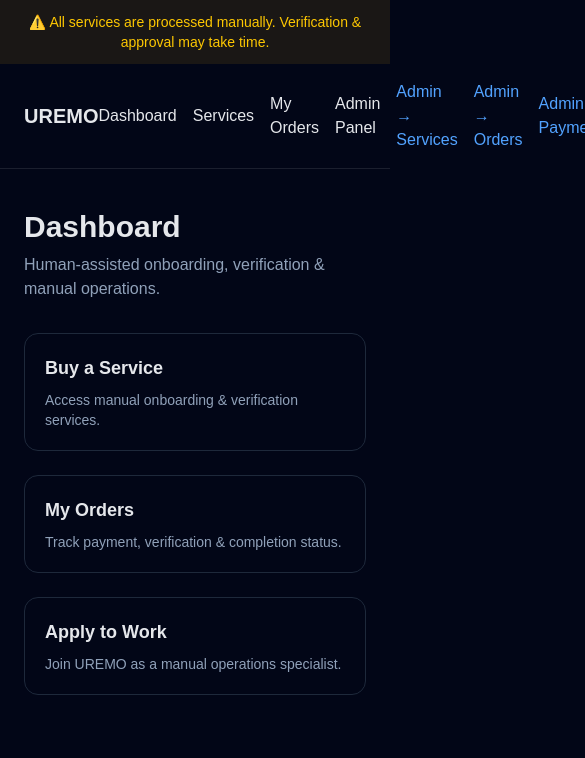
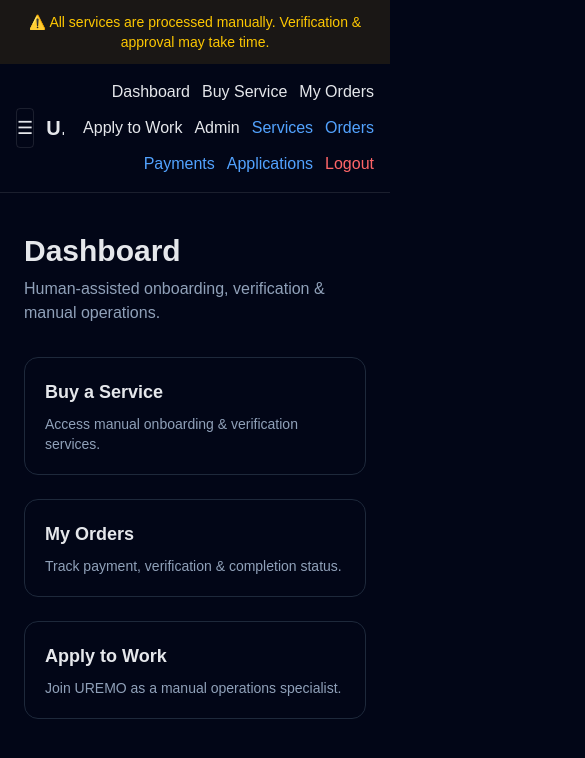
Before and after one commit to sajalnew01/uremo-frontend, a Next.js app: page /dashboard in a window 390 px wide. Shown: the top 758 px of the page, 585 px wide, since content can reach past the window. Built offline with nearby package versions, Linux system fonts and the light colour scheme; sample sign-in values are in the browser's storage.

Commit message:
fix(ui): responsive layout, navbar auth gating, clickable dashboard, resume raw upload

```diff
--- a/app/admin/applications/page.tsx
+++ b/app/admin/applications/page.tsx
@@ -12,6 +12,8 @@ interface Application {
   };
   message?: string;
   resumeUrl: string;
+  resumeOriginalName?: string;
+  resumeMimeType?: string;
   status: "pending" | "approved" | "rejected";
   createdAt: string;
 }
@@ -119,9 +121,10 @@ export default function AdminApplicationsPage() {
                   href={app.resumeUrl}
                   target="_blank"
                   rel="noopener noreferrer"
+                  download={app.resumeOriginalName}
                   className="text-[#3B82F6] underline text-sm"
                 >
-                  📄 View Resume
+                  📄 Open / Download Resume
                 </a>
               </div>
 
--- a/app/dashboard/page.tsx
+++ b/app/dashboard/page.tsx
@@ -1,3 +1,5 @@
+import Link from "next/link";
+
 export default function Dashboard() {
   return (
     <div className="max-w-6xl mx-auto px-6 py-10">
@@ -7,26 +9,32 @@ export default function Dashboard() {
       </p>
 
       <div className="grid md:grid-cols-3 gap-6">
-        <div className="card">
+        <Link href="/buy-service" className="block">
+          <div className="card cursor-pointer hover:border-white/20 transition pointer-events-auto">
             <h3 className="font-semibold text-lg">Buy a Service</h3>
             <p className="text-sm text-slate-400 mt-2">
               Access manual onboarding & verification services.
             </p>
           </div>
+        </Link>
 
-        <div className="card">
+        <Link href="/orders" className="block">
+          <div className="card cursor-pointer hover:border-white/20 transition pointer-events-auto">
             <h3 className="font-semibold text-lg">My Orders</h3>
             <p className="text-sm text-slate-400 mt-2">
               Track payment, verification & completion status.
             </p>
           </div>
+        </Link>
 
-        <div className="card">
+        <Link href="/apply-to-work" className="block">
+          <div className="card cursor-pointer hover:border-white/20 transition pointer-events-auto">
             <h3 className="font-semibold text-lg">Apply to Work</h3>
             <p className="text-sm text-slate-400 mt-2">
               Join UREMO as a manual operations specialist.
             </p>
           </div>
+        </Link>
       </div>
     </div>
   );
--- a/app/layout.tsx
+++ b/app/layout.tsx
@@ -4,6 +4,7 @@ import "./globals.css";
 import Navbar from "@/components/Navbar";
 import Sidebar from "@/components/Sidebar";
 import StatusBanner from "@/components/StatusBanner";
+import { SidebarProvider } from "@/components/SidebarContext";
 
 const geistSans = Geist({
   variable: "--font-geist-sans",
@@ -28,12 +29,14 @@ export default function RootLayout({
   return (
     <html lang="en">
       <body className="bg-black text-white">
+        <SidebarProvider>
           <StatusBanner />
           <Navbar />
           <div className="flex min-h-[calc(100vh-56px)] relative">
             <Sidebar />
             <main className="flex-1 relative z-10">{children}</main>
           </div>
+        </SidebarProvider>
       </body>
     </html>
   );
--- a/components/Navbar.tsx
+++ b/components/Navbar.tsx
@@ -2,9 +2,11 @@
 
 import Link from "next/link";
 import { useAuth } from "@/hooks/useAuth";
+import { useSidebar } from "@/components/SidebarContext";
 
 export default function Navbar() {
-  const { ready, isLoggedIn, isAdmin, logout } = useAuth();
+  const { ready, user, isAuthenticated, logout } = useAuth();
+  const { toggle } = useSidebar();
 
   if (!ready) {
     return (
@@ -15,57 +17,66 @@ export default function Navbar() {
   }
 
   return (
-    <nav className="relative z-[9999] pointer-events-auto flex justify-between items-center px-6 py-4 border-b border-white/10">
-      <Link href="/" className="text-xl font-bold">
+    <nav className="relative z-[9999] pointer-events-auto flex justify-between items-center px-4 md:px-6 py-4 border-b border-white/10">
+      <div className="flex items-center gap-3 min-w-0">
+        {isAuthenticated && (
+          <button
+            type="button"
+            onClick={toggle}
+            className="md:hidden inline-flex items-center justify-center w-10 h-10 rounded border border-white/10 hover:border-white/20"
+            aria-label="Open menu"
+          >
+            <span className="text-lg">☰</span>
+          </button>
+        )}
+
+        <Link href="/" className="text-xl font-bold truncate">
           UREMO
         </Link>
-
-      <div className="flex gap-4 items-center">
-        {!isLoggedIn && (
+      </div>
+      <div className="flex gap-3 md:gap-4 items-center flex-wrap justify-end">
+        {!isAuthenticated && (
           <>
             <Link href="/login">Login</Link>
             <Link href="/signup">Sign Up</Link>
+            <Link href="/buy-service">Services</Link>
           </>
         )}
 
-        {isLoggedIn && (
+        {isAuthenticated && (
           <>
             <Link href="/dashboard">Dashboard</Link>
-            <Link href="/buy-service">Services</Link>
+            <Link href="/buy-service">Buy Service</Link>
             <Link href="/orders">My Orders</Link>
+            <Link href="/apply-to-work">Apply to Work</Link>
 
-            {isAdmin && (
+            {user?.role === "admin" && (
               <>
-                <Link href="/admin">Admin Panel</Link>
-                <div className="flex gap-4 items-center">
+                <Link href="/admin">Admin</Link>
                 <Link
                   href="/admin/services"
                   className="text-blue-400 hover:underline"
                 >
-                    Admin → Services
+                  Services
                 </Link>
-
                 <Link
                   href="/admin/orders"
                   className="text-blue-400 hover:underline"
                 >
-                    Admin → Orders
+                  Orders
                 </Link>
-
                 <Link
                   href="/admin/payments"
                   className="text-blue-400 hover:underline"
                 >
-                    Admin → Payments
+                  Payments
                 </Link>
-
                 <Link
                   href="/admin/applications"
                   className="text-blue-400 hover:underline"
                 >
-                    Admin → Applications
+                  Applications
                 </Link>
-                </div>
               </>
             )}
 
--- a/components/Sidebar.tsx
+++ b/components/Sidebar.tsx
@@ -1,17 +1,76 @@
+"use client";
+
 import Link from "next/link";
+import { useAuth } from "@/hooks/useAuth";
+import { useSidebar } from "@/components/SidebarContext";
+
+export default function Sidebar() {
+  const { isAuthenticated, user } = useAuth();
+  const { isOpen, close } = useSidebar();
+
+  if (!isAuthenticated) return null;
 
   const links = [
     { name: "Dashboard", href: "/dashboard" },
     { name: "Buy Service", href: "/buy-service" },
     { name: "My Orders", href: "/orders" },
     { name: "Apply to Work", href: "/apply-to-work" },
-  { name: "Admin Panel", href: "/admin" },
-  { name: "Apply-to-Work Admin", href: "/admin/applications" },
   ];
 
-export default function Sidebar() {
+  const adminLinks = [
+    { name: "Admin", href: "/admin" },
+    { name: "Applications", href: "/admin/applications" },
+    { name: "Services", href: "/admin/services" },
+    { name: "Orders", href: "/admin/orders" },
+    { name: "Payments", href: "/admin/payments" },
+  ];
+
   return (
-    <aside className="w-64 border-r border-zinc-800 p-6 hidden md:block sticky top-0 h-screen z-50 relative">
+    <>
+      {/* Mobile overlay */}
+      {isOpen && (
+        <div
+          className="fixed inset-0 bg-black/60 md:hidden z-40 pointer-events-auto"
+          onClick={close}
+          aria-hidden="true"
+        />
+      )}
+
+      {/* Mobile drawer */}
+      <aside
+        className={`fixed top-0 left-0 h-full w-64 bg-[#020617] border-r border-zinc-800 p-6 md:hidden z-50 transform transition-transform duration-200 pointer-events-auto ${
+          isOpen ? "translate-x-0" : "-translate-x-full"
+        }`}
+      >
+        <nav className="space-y-4" onClick={close}>
+          {links.map((link) => (
+            <Link
+              key={link.href}
+              href={link.href}
+              className="block text-sm text-zinc-300 hover:text-white"
+            >
+              {link.name}
+            </Link>
+          ))}
+
+          {user?.role === "admin" && (
+            <div className="pt-4 mt-4 border-t border-white/10 space-y-3">
+              {adminLinks.map((link) => (
+                <Link
+                  key={link.href}
+                  href={link.href}
+                  className="block text-sm text-blue-300 hover:text-blue-200"
+                >
+                  {link.name}
+                </Link>
+              ))}
+            </div>
+          )}
+        </nav>
+      </aside>
+
+      {/* Desktop sidebar */}
+      <aside className="w-64 border-r border-zinc-800 p-6 hidden md:block sticky top-0 h-screen z-30 relative">
         <nav className="space-y-4">
           {links.map((link) => (
             <Link
@@ -22,7 +81,22 @@ export default function Sidebar() {
               {link.name}
             </Link>
           ))}
+
+          {user?.role === "admin" && (
+            <div className="pt-4 mt-4 border-t border-white/10 space-y-3">
+              {adminLinks.map((link) => (
+                <Link
+                  key={link.href}
+                  href={link.href}
+                  className="block text-sm text-blue-300 hover:text-blue-200"
+                >
+                  {link.name}
+                </Link>
+              ))}
+            </div>
+          )}
         </nav>
       </aside>
+    </>
   );
 }
--- /dev/null
+++ b/components/SidebarContext.tsx
@@ -0,0 +1,43 @@
+"use client";
+
+import React, {
+  createContext,
+  useCallback,
+  useContext,
+  useMemo,
+  useState,
+} from "react";
+
+type SidebarContextValue = {
+  isOpen: boolean;
+  open: () => void;
+  close: () => void;
+  toggle: () => void;
+};
+
+const SidebarContext = createContext<SidebarContextValue | null>(null);
+
+export function SidebarProvider({ children }: { children: React.ReactNode }) {
+  const [isOpen, setIsOpen] = useState(false);
+
+  const open = useCallback(() => setIsOpen(true), []);
+  const close = useCallback(() => setIsOpen(false), []);
+  const toggle = useCallback(() => setIsOpen((v) => !v), []);
+
+  const value = useMemo(
+    () => ({ isOpen, open, close, toggle }),
+    [isOpen, open, close, toggle]
+  );
+
+  return (
+    <SidebarContext.Provider value={value}>{children}</SidebarContext.Provider>
+  );
+}
+
+export function useSidebar() {
+  const ctx = useContext(SidebarContext);
+  if (!ctx) {
+    throw new Error("useSidebar must be used within SidebarProvider");
+  }
+  return ctx;
+}
--- a/hooks/useAuth.ts
+++ b/hooks/useAuth.ts
@@ -21,6 +21,14 @@ export function useAuth() {
       const t = localStorage.getItem("token");
       const u = localStorage.getItem("user");
       setToken(t);
+      if (!t) {
+        // Prevent stale user objects from making UI think you're logged in.
+        setUser(null);
+        if (u) localStorage.removeItem("user");
+        document.cookie = "role=; Path=/; Max-Age=0; SameSite=Lax";
+        return;
+      }
+
       const parsed = u ? JSON.parse(u) : null;
       setUser(parsed);
 
@@ -68,6 +76,7 @@ export function useAuth() {
     ready,
     token,
     user,
+    isAuthenticated: !!token,
     isLoggedIn: !!token,
     isAdmin: user?.role === "admin",
     logout,
```
Lines whose indentation alone changed are shown as unchanged.
